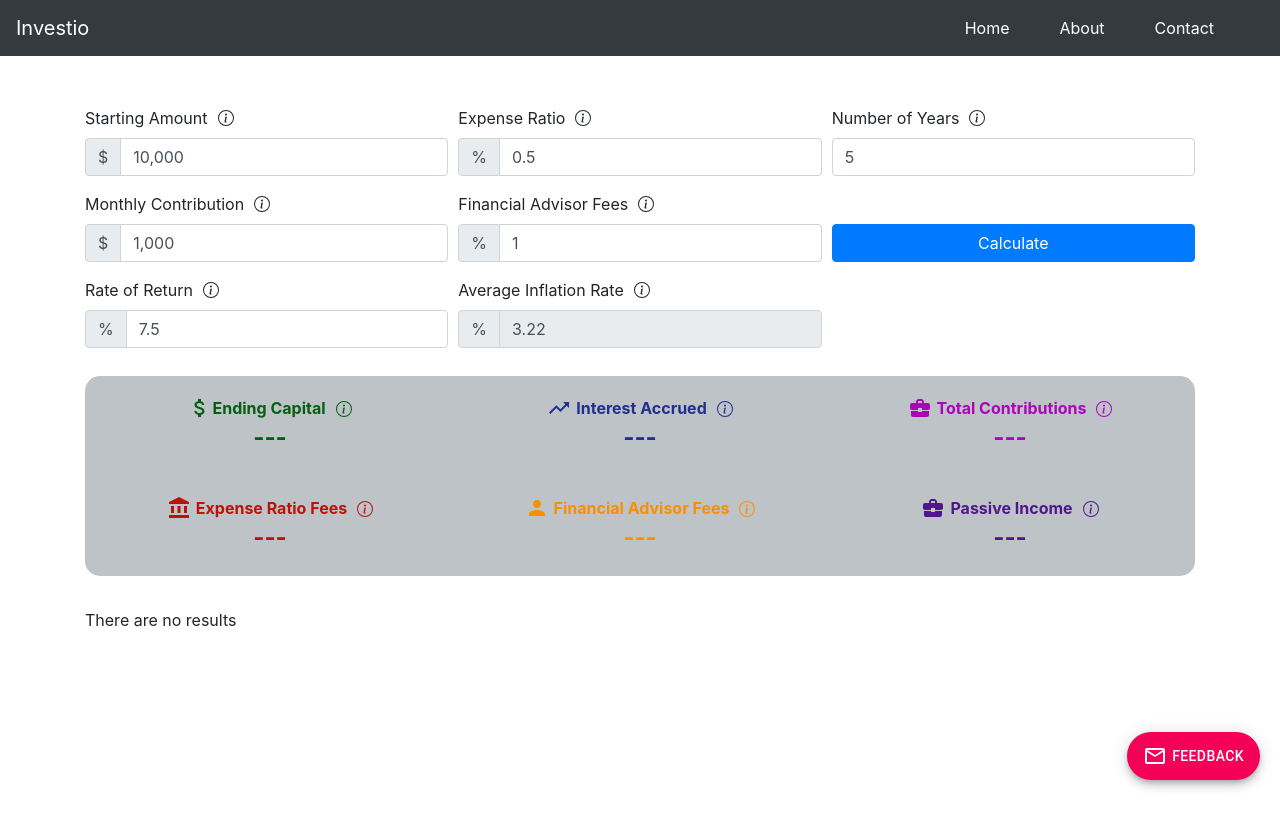
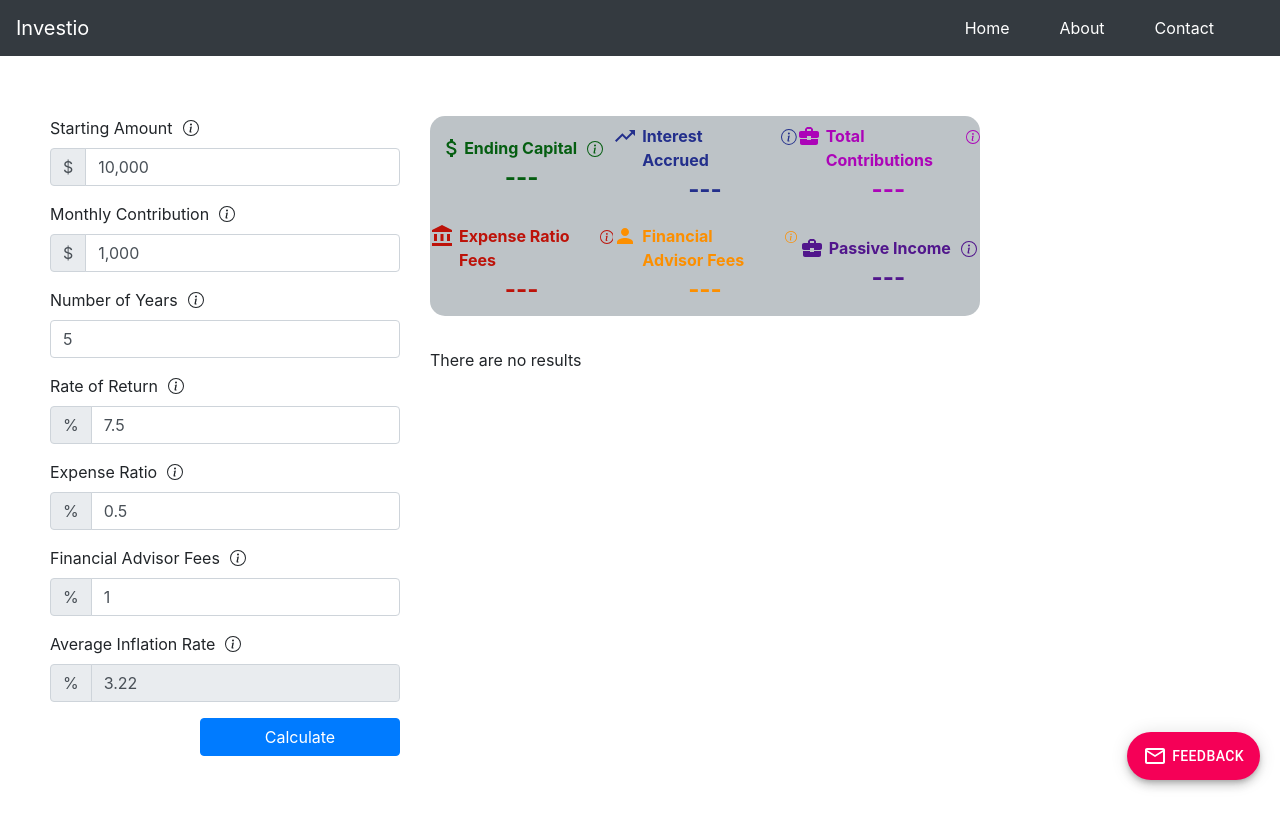
Before and after one commit to scottgibson21/investment-calculator, a React (Create React App) app: page / in a window 1280 px wide. Shown: the top 828 px of the page. Built offline with nearby package versions, Linux system fonts and the light colour scheme.

Commit message:
feat: move calculator input to sidebar

```diff
--- a/src/components/CalculationInput.js
+++ b/src/components/CalculationInput.js
@@ -172,9 +172,7 @@ function CalculationInput(props) {
   };
 
   return (
-    <Form style={{ marginTop: 40 }} onSubmit={handleSubmit}>
-      <Form.Row>
-        <Col>
+    <Form style={{ marginTop: 60 }} onSubmit={handleSubmit}>
       <Form.Group controlId="formStrartingAmount">
         <Form.Label>Starting Amount</Form.Label>
         <OverlayTrigger
@@ -215,6 +213,21 @@ function CalculationInput(props) {
           />
         </InputGroup>
       </Form.Group>
+      <Form.Group controlId="forNumberOfYears">
+        <Form.Label>Number of Years</Form.Label>
+        <OverlayTrigger
+          key="numberOfYears"
+          placement="right"
+          overlay={<ToolTip>Info about the number of years</ToolTip>}
+        >
+          <InfoCircle style={{ marginLeft: 10, marginBottom: 3 }} />
+        </OverlayTrigger>
+        <Form.Control
+          placeholder="0"
+          value={numberOfYears}
+          onChange={handleNumberOfYearsChange}
+        />
+      </Form.Group>
       <Form.Group controlId="formRateOfReturn">
         <Form.Label>Rate of Return</Form.Label>
         <OverlayTrigger
@@ -235,8 +248,6 @@ function CalculationInput(props) {
           />
         </InputGroup>
       </Form.Group>
-        </Col>
-        <Col>
       <Form.Group controlId="formStrartingAmount">
         <Form.Label>Expense Ratio</Form.Label>
         <OverlayTrigger
@@ -303,28 +314,9 @@ function CalculationInput(props) {
               onChange={() => setEditInflationDisabled(!editInflationDisabled)}
             /> */}
       </Form.Group>
-        </Col>
-        <Col style={styles.calculateColumn}>
-          <Form.Group controlId="forNumberOfYears">
-            <Form.Label>Number of Years</Form.Label>
-            <OverlayTrigger
-              key="numberOfYears"
-              placement="right"
-              overlay={<ToolTip>Info about the number of years</ToolTip>}
-            >
-              <InfoCircle style={{ marginLeft: 10, marginBottom: 3 }} />
-            </OverlayTrigger>
-            <Form.Control
-              placeholder="0"
-              value={numberOfYears}
-              onChange={handleNumberOfYearsChange}
-            />
-          </Form.Group>
       <Button type="submit" disabled={false} style={styles.calculateButton}>
         Calculate
       </Button>
-        </Col>
-      </Form.Row>
     </Form>
   );
 }
@@ -332,7 +324,8 @@ function CalculationInput(props) {
 const styles = {
   calculateButton: {
     alignSelf: "right",
-    marginTop: "32px",
+    marginLeft: 150,
+    width: 200,
   },
   calculateColumn: {
     display: "flex",
--- a/src/components/CalculationResultJumbotron.js
+++ b/src/components/CalculationResultJumbotron.js
@@ -25,6 +25,7 @@ function CalculationResultJumbotron(props) {
         flexDirection: "column",
         alignItems: "flex-start",
         padding: "0 0 0 0",
+        marginTop: 60,
       }}
     >
       {/* ROW 1*/}
--- a/src/components/Dashboard.js
+++ b/src/components/Dashboard.js
@@ -5,24 +5,35 @@ import Col from "react-bootstrap/Col";
 import CalculationInput from "./CalculationInput";
 import CalculationChartResult from "./CalculationChartResult";
 import CalculationResultJumbotron from "./CalculationResultJumbotron";
-import NivoCalculationChart from "./NivoCalculationChart";
 
 export default function Dashboard() {
   return (
-    <div style={{ height: 2000 }}>
-      <Container>
-        <Row style={{ height: 310, marginTop: 10 }}>
+    <div style={{ height: 2000, margin: 0 }}>
+      <Container fluid style={styles.container}>
+        <Row style={{ width: "auto" }}>
           <Col>
             <CalculationInput />
           </Col>
-        </Row>
-        <Row>
-          <Col>
-            <CalculationResultJumbotron />
+          <Col style={styles.resultsColumn}>
+            <Row>
+              <Col>
+                <CalculationResultJumbotron />
+              </Col>
+            </Row>
+            <CalculationChartResult />
           </Col>
         </Row>
-        <CalculationChartResult />
       </Container>
     </div>
   );
 }
+
+const styles = {
+  container: {
+    paddingLeft: 50,
+    paddingRight: 300,
+  },
+  resultsColumn: {
+    flex: 3,
+  },
+};
```
Lines whose indentation alone changed are shown as unchanged.
